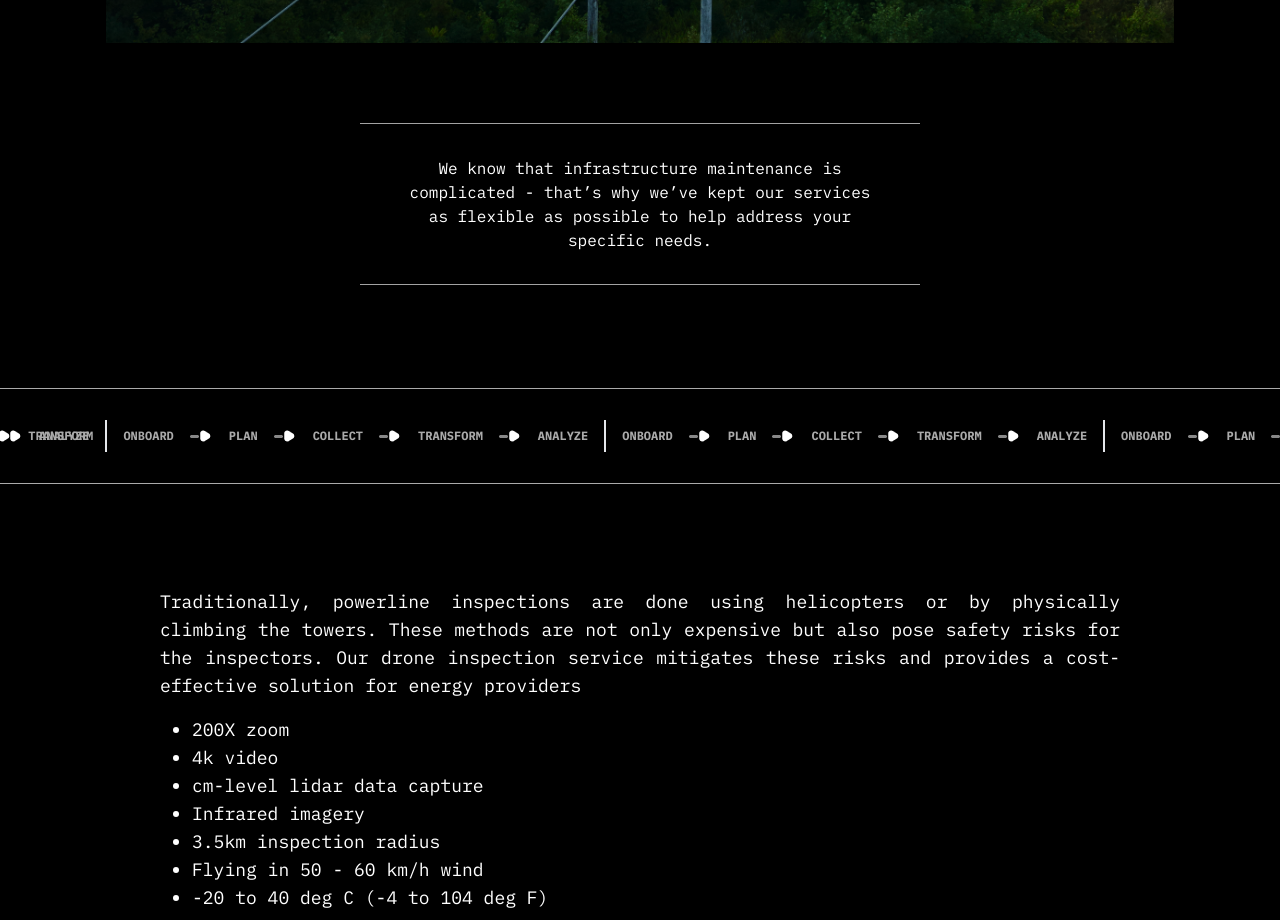
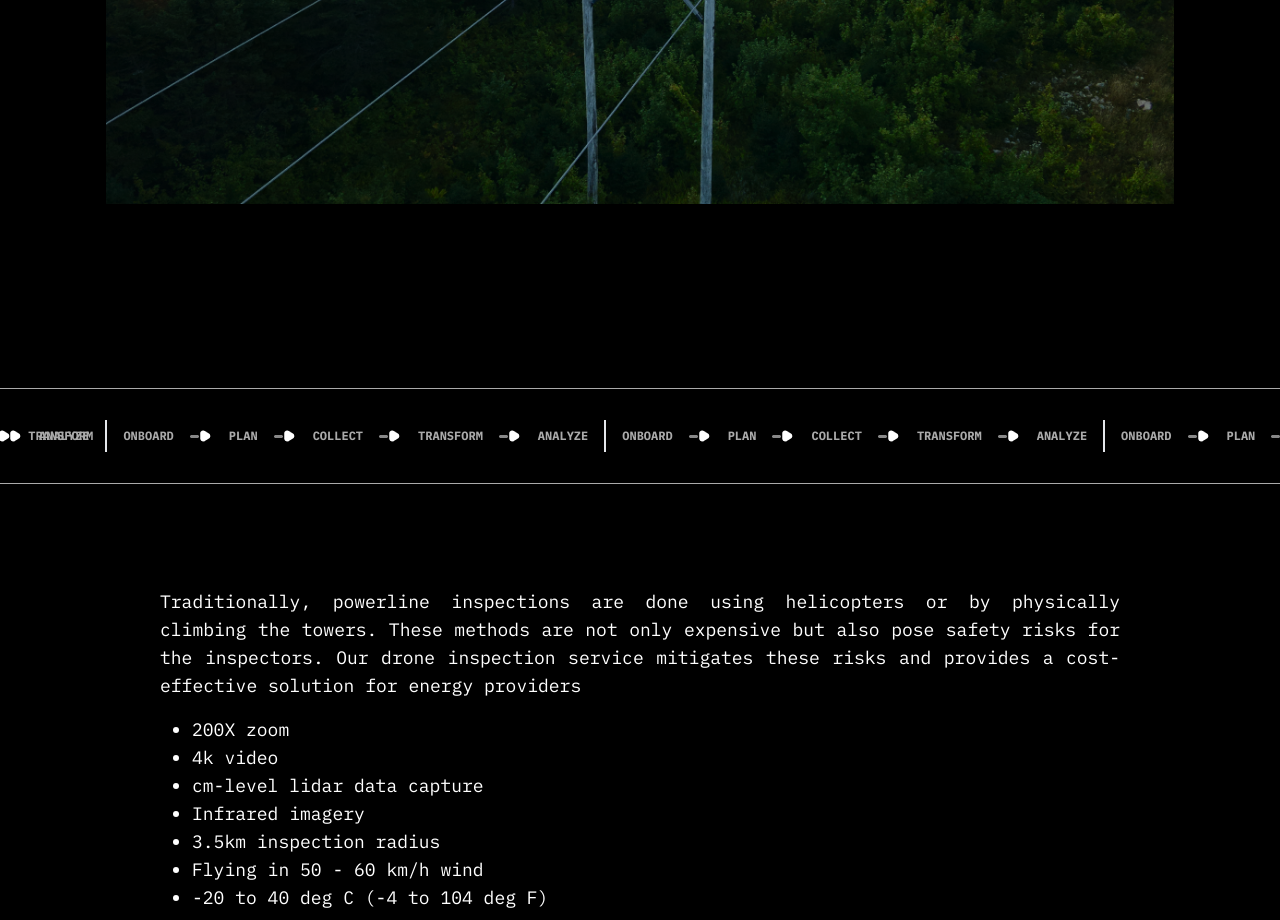
Before and after one commit to Generalsoi/detect-atlantic, a React (Vite) app: page /solutions/powerlineinspectionservices in a window 1280 px wide. Shown: the part 1060-1980 px from the top of the page. Built offline with nearby package versions, Linux system fonts and the light colour scheme.

Commit message:
fix: minor updates

```diff
--- a/src/layouts/solutions/power.tsx
+++ b/src/layouts/solutions/power.tsx
@@ -42,7 +42,7 @@ export const Power: FC = () => {
           className="h-60 md:h-[32rem] w-full md:w-fit"
         />
 
-        <div className="mt-20 md:px-20 px-4 flex items-center justify-center text-center md:mb-20">
+        {/* <div className="mt-20 md:px-20 px-4 flex items-center justify-center text-center md:mb-20">
           <div
             className="w-full md:w-[50%] border border-x-0 border-neutral-400 md:px-10 py-8 flex items-center justify-center"
             style={{ borderTopWidth: "0.1px", borderBottomWidth: "0.1px" }}
@@ -53,7 +53,7 @@ export const Power: FC = () => {
               address your specific needs.
             </p>
           </div>
-        </div>
+        </div> */}
       </div>
 
       <ColletAnnotateScroll />
```
